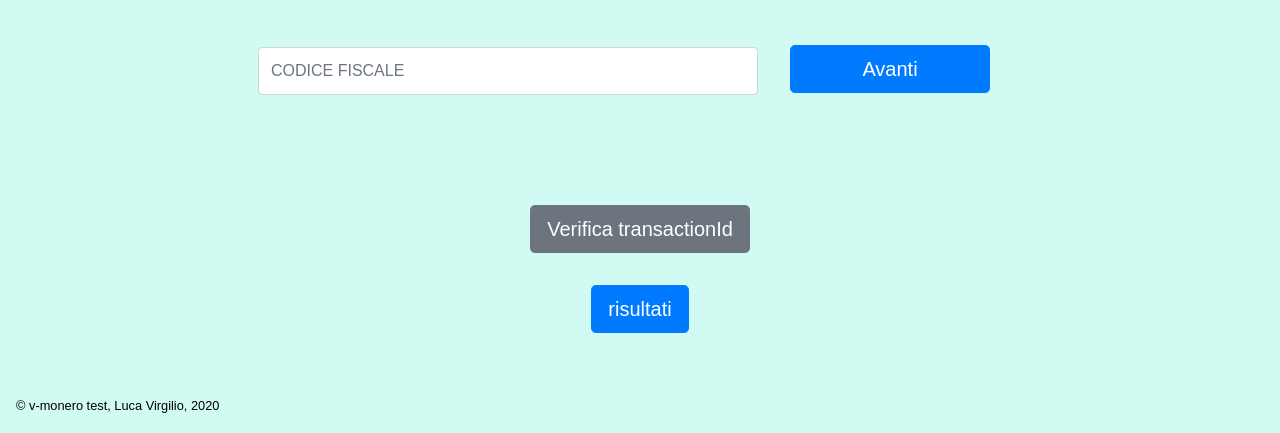
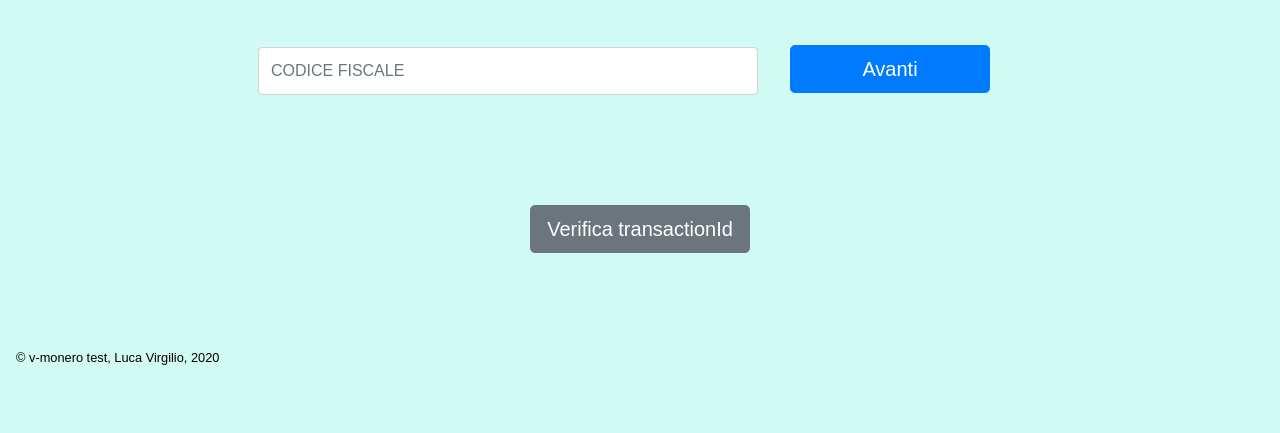
Before and after one commit to Luca-Virgilio/v-monero-be, a website: page public/index.html in a window 1280 px wide. Shown: the part 429-862 px from the top of the page. After the commit the page ends 814 px from the top, so only its background shows below. Drawn offline with nearby package versions, Linux system fonts and the light colour scheme.

Commit message:
Hide button result

```diff
--- a/public/index.html
+++ b/public/index.html
@@ -54,7 +54,7 @@
         </div>
       </div>
       <div class="flex">
-        <div><a id="result_btn" class="btn btn-primary btn-lg btn-block" style="display:block"
+        <div><a id="result_btn" class="btn btn-primary btn-lg btn-block" style="display:none"
             href="result.html">risultati</a></div>
       </div>
     </div>
```
